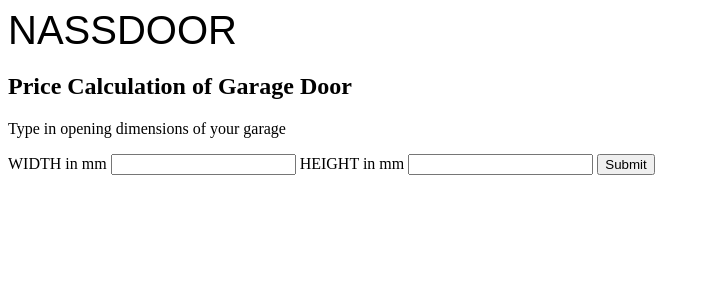
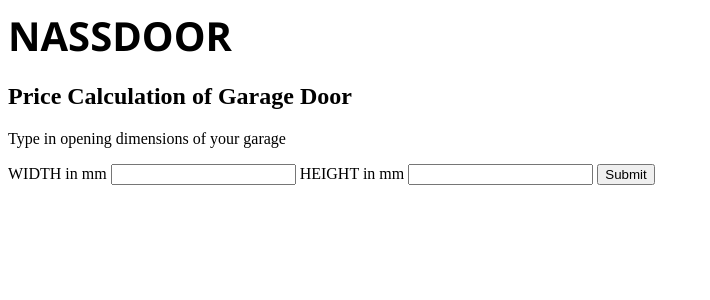
Before and after one commit to naselectric/nassdoor, a Flask app: page / in a window 1280 px wide. Shown: the top 300 px of the page, without its empty margins (0-710 px from the left). Run offline with Flask 2, Linux system fonts and the light colour scheme; some libraries are stand-ins or nearby versions.

Commit message:
Add files via upload

```diff
--- a/static/styles.css
+++ b/static/styles.css
@@ -1,7 +1,7 @@
 .image4{margin-top: 0px;
         font-size: 40;
-        font-family: sans-serif;
-        font-weight: 400;
+        font-family: 'Segoe UI', Tahoma, Geneva, Verdana, sans-serif;
+        font-weight: 700;
         display: flex;
         width: 100%;}
 
```
